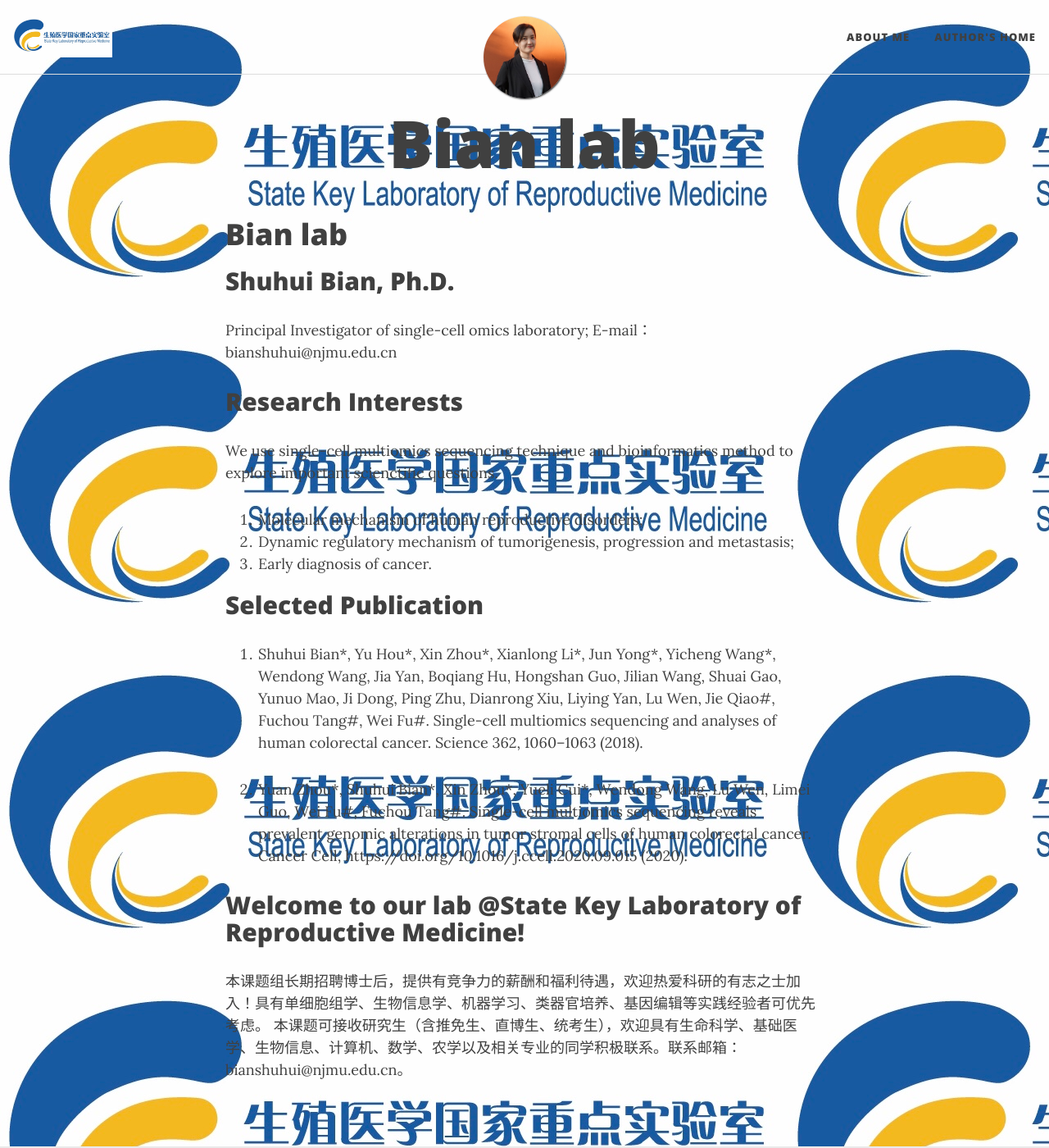
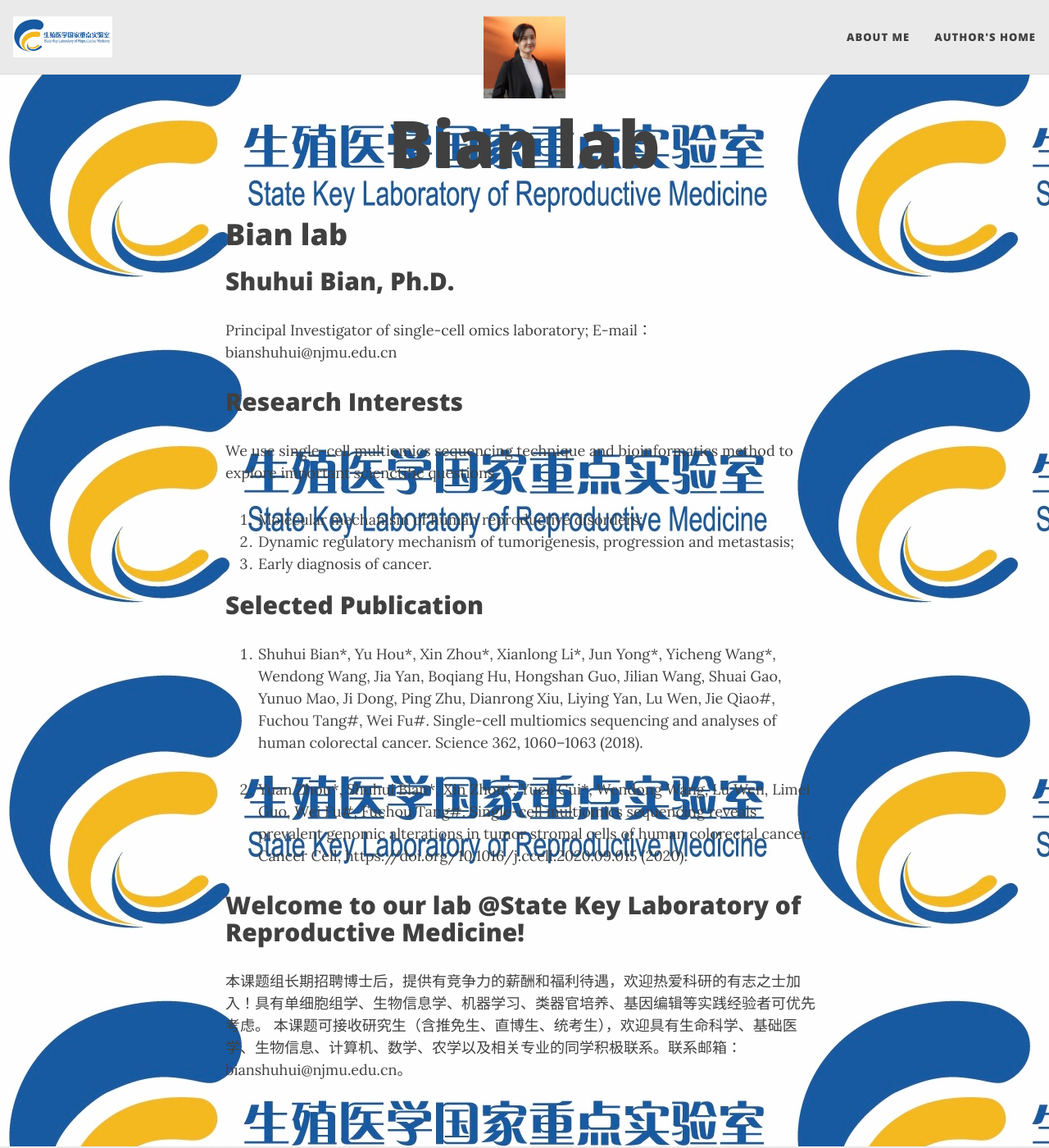
Before and after one commit to bianshuhui/bianshuhui.github.io, a Jekyll site: the page built from index.md, in a window 1280 px wide and 1400 px high. Shown: the whole window at 82% size. Built offline with Jekyll 4.4.1, drawn with Linux system fonts in a browser that asks for light colours; nearby versions of some CDN libraries; our own code applies the rules of GitHub Pages for plain Markdown files; the list of posts is cut into pages by our own code.

Commit message:
Update _config.yml

```diff
--- a/_config.yml
+++ b/_config.yml
@@ -19,7 +19,7 @@
 avatar: "/assets/img/square.jpg"
 
 # By default, the image is cut into a circle. You can disable this behaviour by setting 'round-avatar: false'
-round-avatar: true
+round-avatar: false
 
 # If you want to have an image logo in the top-left corner instead of having the title of the website,
 # then specify the following parameter
@@ -87,7 +87,7 @@
 navbar-col: "#EAEAEA"
 navbar-text-col: "#404040"
 navbar-border-col: "#DDDDDD"
-page-col: "#FFFFFF"
+#page-col: "#FFFFFF"
 text-col: "#404040"
 link-col: "#008AFF"
 hover-col: "#0085A1"
@@ -98,7 +98,7 @@
 # Alternatively, the navbar, footer, and page background can be set to an image
 # instead of colour
 
-navbar-img: "/assets/img/guozhong_logo.jpg"
+#navbar-img: "/assets/img/guozhong_logo.jpg"
 #footer-img: "/assets/img/bgimage.png"
 page-img: "/assets/img/guozhong_logo.jpg"
 
```
